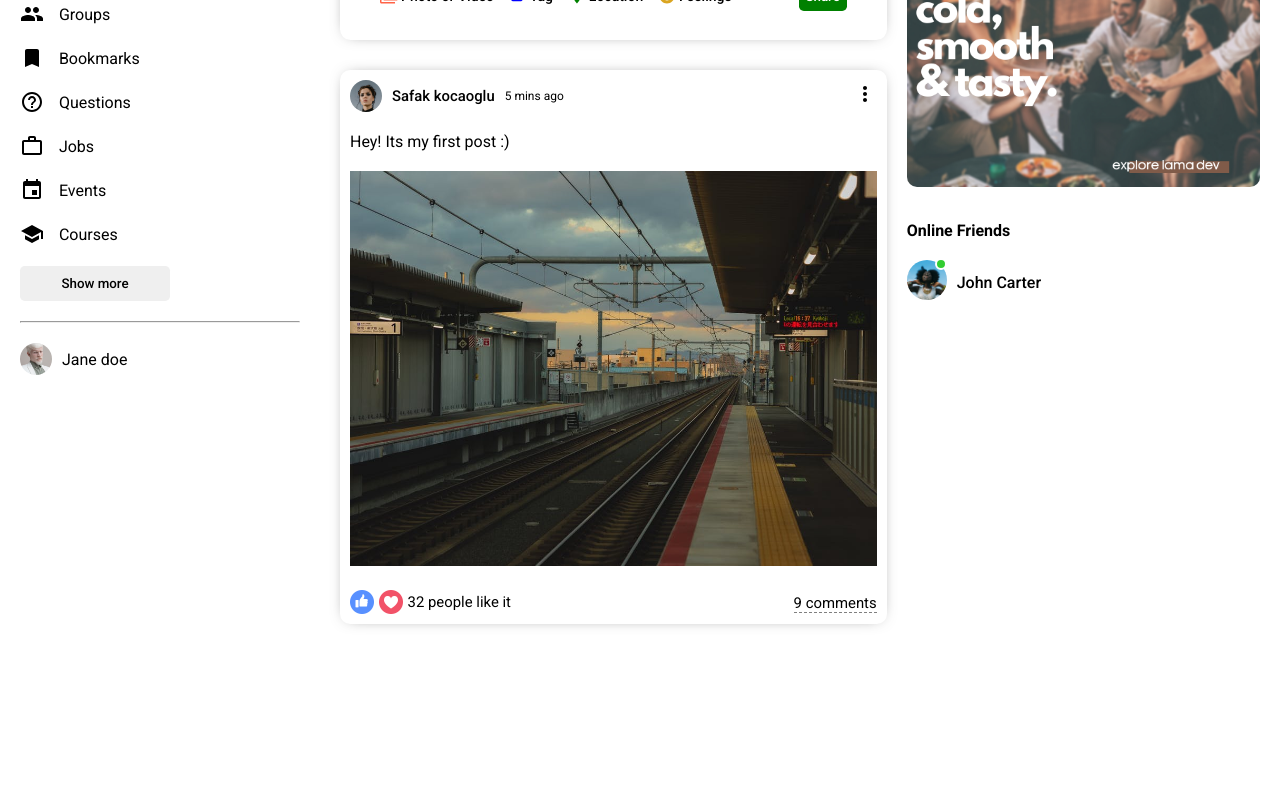
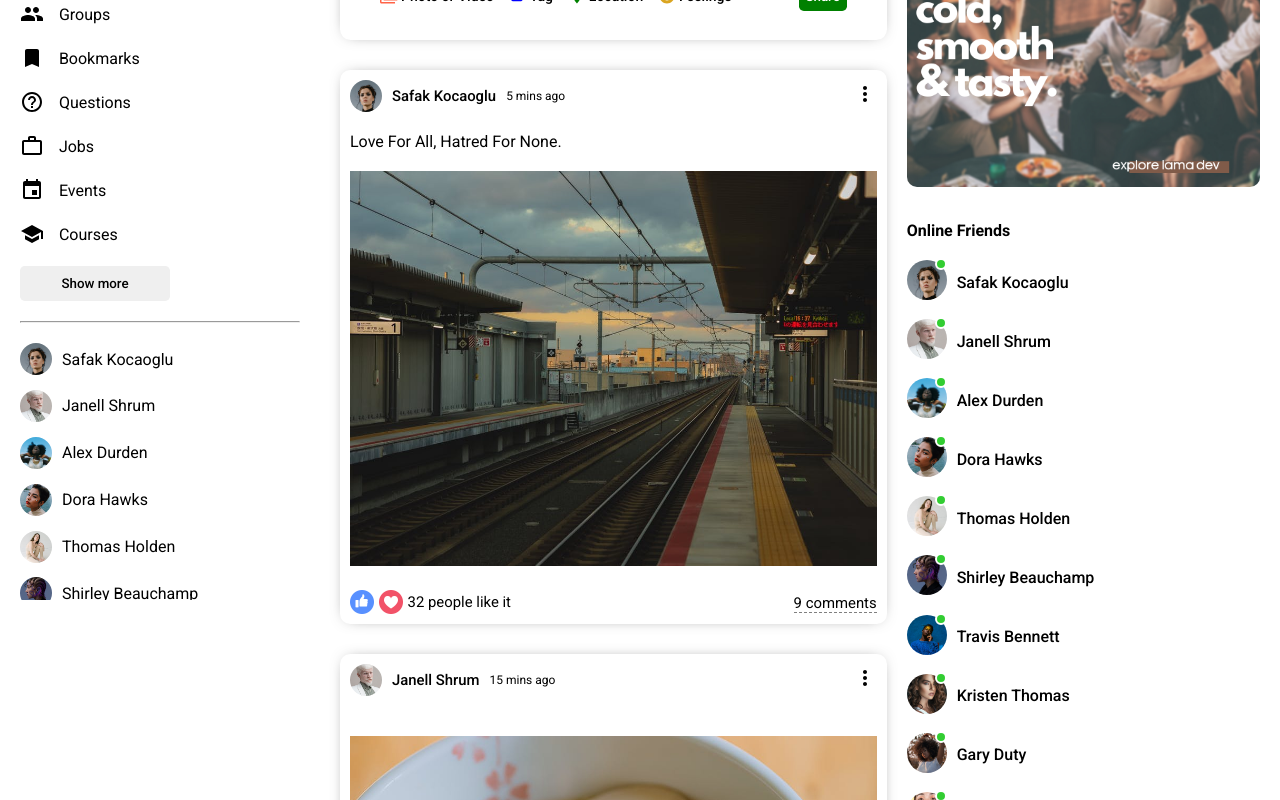
Before and after one commit to wesleywisch/Social-Media-App, a React (Create React App) app in the folder FrontEnd/: page / in a window 1280 px wide. Shown: the part 200-1000 px from the top of the page. Before the commit the page ends 874 px from the top, so only its background shows below. Built offline with nearby package versions, Linux system fonts and the light colour scheme.

Commit message:
feat: 'Connecting' to a dummy database to make the page more dynamic.

```diff
--- /dev/null
+++ b/FrontEnd/src/components/CloseFriend/index.tsx
@@ -0,0 +1,14 @@
+import { CloseFriendContainer } from './styles';
+
+import { UsersProps } from '../../data/database';
+
+export function CloseFriend({ id, profilePicture, username }: UsersProps) {
+  return (
+    <CloseFriendContainer className="sidebarFriend">
+      <img src={profilePicture} alt={username} className="sidebarFriendImg" />
+      <span className="sidebarFriendName">
+        {username}
+      </span>
+    </CloseFriendContainer>
+  )
+}
--- /dev/null
+++ b/FrontEnd/src/components/CloseFriend/styles.ts
@@ -0,0 +1,17 @@
+import styled from "styled-components";
+
+export const CloseFriendContainer = styled.li`
+  display: flex;
+  align-items: center;
+  margin-bottom: 0.93rem;
+
+  .sidebarFriendImg {
+    width: 2rem;
+    height: 2rem;
+    border-radius: 50%;
+    object-fit: cover;
+    margin-right: 0.625rem;
+  }
+
+  .sidebarFriendName {}
+`;
--- a/FrontEnd/src/components/Feed/index.tsx
+++ b/FrontEnd/src/components/Feed/index.tsx
@@ -1,3 +1,5 @@
+import { Posts } from '../../data/database';
+
 import { Share } from '../Share';
 import { Post } from '../Post';
 
@@ -8,7 +10,18 @@ export function Feed() {
     <FeedContainer>
       <div className="feedWrapper">
         <Share />
-        <Post />
+        {Posts.map((post, key) => (
+          <Post
+            key={key}
+            comment={post.comment}
+            date={post.date}
+            id={post.id}
+            like={post.like}
+            photo={post.photo}
+            userId={post.userId}
+            desc={post.desc}
+          />
+        ))}
       </div>
     </FeedContainer>
   )
--- /dev/null
+++ b/FrontEnd/src/components/PeopleOnline/index.tsx
@@ -0,0 +1,17 @@
+import { PeopleOnlineContainer } from './styles';
+
+import { UsersProps } from '../../data/database';
+
+export function PeopleOnline({ id, profilePicture, username } : UsersProps) {
+  return (
+    <PeopleOnlineContainer className="rightBarFriend">
+      <div className="rightBarProfileImgContainer">
+        <img src={profilePicture} alt={username} className="rightBarProfileImg" />
+
+        <span className="rightBarOnline"></span>
+      </div>
+
+      <span className="rightBarUsername">{username}</span>
+    </PeopleOnlineContainer>
+  )
+}
--- /dev/null
+++ b/FrontEnd/src/components/PeopleOnline/styles.ts
@@ -0,0 +1,34 @@
+import styled from "styled-components";
+
+export const PeopleOnlineContainer = styled.li`
+  display: flex;
+  align-items: center;
+  margin-bottom: 0.94rem;
+
+  .rightBarProfileImgContainer {
+    margin-right: 0.625rem;
+    position: relative;
+
+    .rightBarProfileImg {
+      width: 2.5rem;
+      height: 2.5rem;
+      border-radius: 50%;
+      object-fit: cover;
+    }
+
+    .rightBarOnline {
+      width: 0.75rem;
+      height: 0.75rem;
+      border-radius: 50%;
+      background-color: limegreen;
+      position: absolute;
+      top: -2px;
+      right: 0;
+      border: 2px solid white;
+    }
+  }
+
+  .rightBarUsername {
+    font-weight: 500;
+  }
+`;
--- a/FrontEnd/src/components/Post/index.tsx
+++ b/FrontEnd/src/components/Post/index.tsx
@@ -1,21 +1,24 @@
 import { MoreVert } from '@material-ui/icons';
 
-import person from '../../assets/person/1.jpeg';
-import post from '../../assets/post/1.jpeg';
-import like from '../../assets/like.png';
+import likeImg from '../../assets/like.png';
 import heart from '../../assets/heart.png';
+
+import { PostProps, Users } from '../../data/database';
 
 import { PostContainer } from './styles';
 
-export function Post() {
+export function Post({ comment, date, id, like, photo, userId, desc }: PostProps) {
+  const userName = Users.filter(user => user.id === userId)[0].username
+  const photoProfile = Users.filter(user => user.id === userId)[0].profilePicture
+
   return (
     <PostContainer>
       <div className="postWrapper">
         <div className="postTop">
           <div className="postTopLeft">
-            <img className='postProfileImg' src={person} alt="pessoa" />
-            <span className="postUsername">Safak kocaoglu</span>
-            <span className="postDate">5 mins ago</span>
+            <img className='postProfileImg' src={photoProfile} alt="pessoa" />
+            <span className="postUsername">{userName}</span>
+            <span className="postDate">{date}</span>
           </div>
 
           <div className="postTopRight">
@@ -24,19 +27,19 @@ export function Post() {
         </div>
 
         <div className="postCenter">
-          <span className="postText">Hey! Its my first post :)</span>
-          <img className='postImg' src={post} alt="post" />
+          {desc && <span className="postText">{desc}</span>}
+          <img className='postImg' src={photo} alt="post" />
         </div>
 
         <div className="postBottom">
           <div className="postBottomLeft">
-            <img className='LikeIcon' src={like} alt="Like" />
+            <img className='LikeIcon' src={likeImg} alt="Like" />
             <img className='LikeIcon' src={heart} alt="Coração" />
-            <span className="postLikeCounter">32 people like it</span>
+            <span className="postLikeCounter">{like} people like it</span>
           </div>
 
           <div className="postBottomRight">
-            <span className="postCommentText">9 comments</span>
+            <span className="postCommentText">{comment} comments</span>
           </div>
         </div>
       </div>
--- a/FrontEnd/src/components/RightBar/index.tsx
+++ b/FrontEnd/src/components/RightBar/index.tsx
@@ -1,8 +1,10 @@
 import birthday from '../../assets/gift.png';
 import ad from '../../assets/ad.png';
-import person from '../../assets/person/3.jpeg';
+
+import { Users } from '../../data/database';
 
 import { RightBarContainer } from './styles';
+import { PeopleOnline } from '../PeopleOnline';
 
 export function RightBar() {
   return (
@@ -20,15 +22,14 @@ export function RightBar() {
         <h4 className="rightBarTitle">Online Friends</h4>
 
         <ul className="rightBarFriendList">
-          <li className="rightBarFriend">
-            <div className="rightBarProfileImgContainer">
-              <img src={person} alt="Pessoa" className="rightBarProfileImg" />
-
-              <span className="rightBarOnline"></span>
-            </div>
-
-            <span className="rightBarUsername">John Carter</span>
-          </li>
+          {Users.map((user, key) => (
+            <PeopleOnline
+              key={key}
+              id={user.id}
+              profilePicture={user.profilePicture}
+              username={user.username}
+            />
+          ))}
         </ul>
       </div>
     </RightBarContainer>
--- a/FrontEnd/src/components/RightBar/styles.ts
+++ b/FrontEnd/src/components/RightBar/styles.ts
@@ -32,41 +32,6 @@ export const RightBarContainer = styled.div`
       margin-bottom: 1.25rem;
     }
 
-    .rightBarFriendList {
-
-
-      .rightBarFriend {
-        display: flex;
-        align-items: center;
-        margin-bottom: 0.94rem;
-
-        .rightBarProfileImgContainer {
-          margin-right: 0.625rem;
-          position: relative;
-
-          .rightBarProfileImg {
-            width: 2.5rem;
-            height: 2.5rem;
-            border-radius: 50%;
-            object-fit: cover;
-          }
-
-          .rightBarOnline {
-            width: 0.75rem;
-            height: 0.75rem;
-            border-radius: 50%;
-            background-color: limegreen;
-            position: absolute;
-            top: -2px;
-            right: 0;
-            border: 2px solid white;
-          }
-        }
-
-        .rightBarUsername {
-          font-weight: 500;
-        }
-      }
-    }
+    .rightBarFriendList {}
   }
 `;
--- a/FrontEnd/src/components/SideBar/index.tsx
+++ b/FrontEnd/src/components/SideBar/index.tsx
@@ -10,7 +10,9 @@ import {
   School
 } from '@material-ui/icons';
 
-import person from '../../assets/person/2.jpeg';
+import { Users } from '../../data/database';
+
+import { CloseFriend } from '../CloseFriend';
 
 import { SideBarContainer } from './styles';
 
@@ -78,12 +80,14 @@ export function SideBar() {
         <hr className='sidebarHr' />
 
         <ul className="sidebarFriendList">
-          <li className="sidebarFriend">
-            <img src={person} alt="Jane doe" className="sidebarFriendImg" />
-            <span className="sidebarFriendName">
-              Jane doe
-            </span>
-          </li>
+          {Users.map((user, key) => (
+            <CloseFriend
+              key={key}
+              id={user.id}
+              profilePicture={user.profilePicture}
+              username={user.username}
+            />
+          ))}
         </ul>
       </div>
     </SideBarContainer>
--- a/FrontEnd/src/components/SideBar/styles.ts
+++ b/FrontEnd/src/components/SideBar/styles.ts
@@ -4,6 +4,8 @@ export const SideBarContainer = styled.div`
   flex: 3;
   height: calc(100vh - 3.125rem);
   overflow-y: scroll;
+  position: sticky;
+  top: 3.125rem;
 
   ::-webkit-scrollbar {
     width: 5px;
@@ -44,22 +46,6 @@ export const SideBarContainer = styled.div`
       margin: 1.25rem 0;
     }
 
-    .sidebarFriendList {
-      .sidebarFriend {
-        display: flex;
-        align-items: center;
-        margin-bottom: 0.93rem;
-
-        .sidebarFriendImg {
-          width: 2rem;
-          height: 2rem;
-          border-radius: 50%;
-          object-fit: cover;
-          margin-right: 0.625rem;
-        }
-
-        .sidebarFriendName {}
-      }
-    }
+    .sidebarFriendList {}
   }
 `;
--- /dev/null
+++ b/FrontEnd/src/data/database.ts
@@ -0,0 +1,177 @@
+import person1 from '../assets/person/1.jpeg';
+import person2 from '../assets/person/2.jpeg';
+import person3 from '../assets/person/3.jpeg';
+import person4 from '../assets/person/4.jpeg';
+import person5 from '../assets/person/5.jpeg';
+import person6 from '../assets/person/6.jpeg';
+import person7 from '../assets/person/7.jpeg';
+import person8 from '../assets/person/8.jpeg';
+import person9 from '../assets/person/9.jpeg';
+import person10 from '../assets/person/10.jpeg';
+
+import post1 from '../assets/post/1.jpeg';
+import post2 from '../assets/post/2.jpeg';
+import post3 from '../assets/post/3.jpeg';
+import post4 from '../assets/post/4.jpeg';
+import post5 from '../assets/post/5.jpeg';
+import post6 from '../assets/post/6.jpeg';
+import post7 from '../assets/post/7.jpeg';
+import post8 from '../assets/post/8.jpeg';
+import post9 from '../assets/post/9.jpeg';
+import post10 from '../assets/post/10.jpeg';
+
+export type UsersProps = {
+  id: number;
+  profilePicture: string,
+  username: string;
+}
+
+export type PostProps = {
+  id: number;
+  desc?: string;
+  photo: string;
+  date: string;
+  userId: number;
+  like: number;
+  comment: number;
+}
+
+export const Users: UsersProps[] = [
+  {
+    id:1,
+    profilePicture: person1,
+    username: "Safak Kocaoglu",
+  },
+  {
+    id:2,
+    profilePicture: person2,
+    username: "Janell Shrum",
+  },
+  {
+    id:3,
+    profilePicture: person3,
+    username: "Alex Durden",
+  },
+  {
+    id:4,
+    profilePicture: person4,
+    username: "Dora Hawks",
+  },
+  {
+    id:5,
+    profilePicture: person5,
+    username: "Thomas Holden",
+  },
+  {
+    id:6,
+    profilePicture: person6,
+    username: "Shirley Beauchamp",
+  },
+  {
+    id:7,
+    profilePicture: person7,
+    username: "Travis Bennett",
+  },
+  {
+    id:8,
+    profilePicture: person8,
+    username: "Kristen Thomas",
+  },
+  {
+    id:9,
+    profilePicture: person9,
+    username: "Gary Duty",
+  },
+  {
+    id:10,
+    profilePicture: person10,
+    username: "Safak Kocaoglu",
+  },
+];
+
+export const Posts: PostProps[] = [
+  {
+    id: 1,
+    desc: "Love For All, Hatred For None.",
+    photo: post1,
+    date: "5 mins ago",
+    userId: 1,
+    like: 32,
+    comment: 9,
+  },
+  {
+    id: 2,
+    photo: post2,
+    date: "15 mins ago",
+    userId: 2,
+    like: 2,
+    comment: 1,
+  },
+  {
+    id: 3,
+    desc: "Every moment is a fresh beginning.",
+    photo: post3,
+    date: "1 hour ago",
+    userId: 3,
+    like: 61,
+    comment: 2,
+  },
+  {
+    id: 4,
+    photo: post4,
+    date: "4 hours ago",
+    userId: 4,
+    like: 7,
+    comment: 3,
+  },
+  {
+    id: 5,
+    photo: post5,
+    date: "5 hours ago",
+    userId: 5,
+    like: 23,
+    comment: 5,
+  },
+  {
+    id: 6,
+    photo: post6,
+    date: "1 day ago",
+    userId: 6,
+    like: 44,
+    comment: 6,
+  },
+  {
+    id: 7,
+    desc: "Never regret anything that made you smile.",
+    photo: post7,
+    date: "2 days ago",
+    userId: 7,
+    like: 52,
+    comment: 3,
+  },
+  {
+    id: 8,
+    photo: post8,
+    date: "3 days ago",
+    userId: 8,
+    like: 15,
+    comment: 1,
+  },
+  {
+    id: 9,
+    desc: "Change the world by being yourself.",
+    photo: post9,
+    date: "5 days ago",
+    userId: 9,
+    like: 11,
+    comment: 2,
+  },
+  {
+    id: 10,
+    photo: post10,
+    date: "1 week ago",
+    userId: 10,
+    like: 104,
+    comment: 12,
+  },
+];
```
